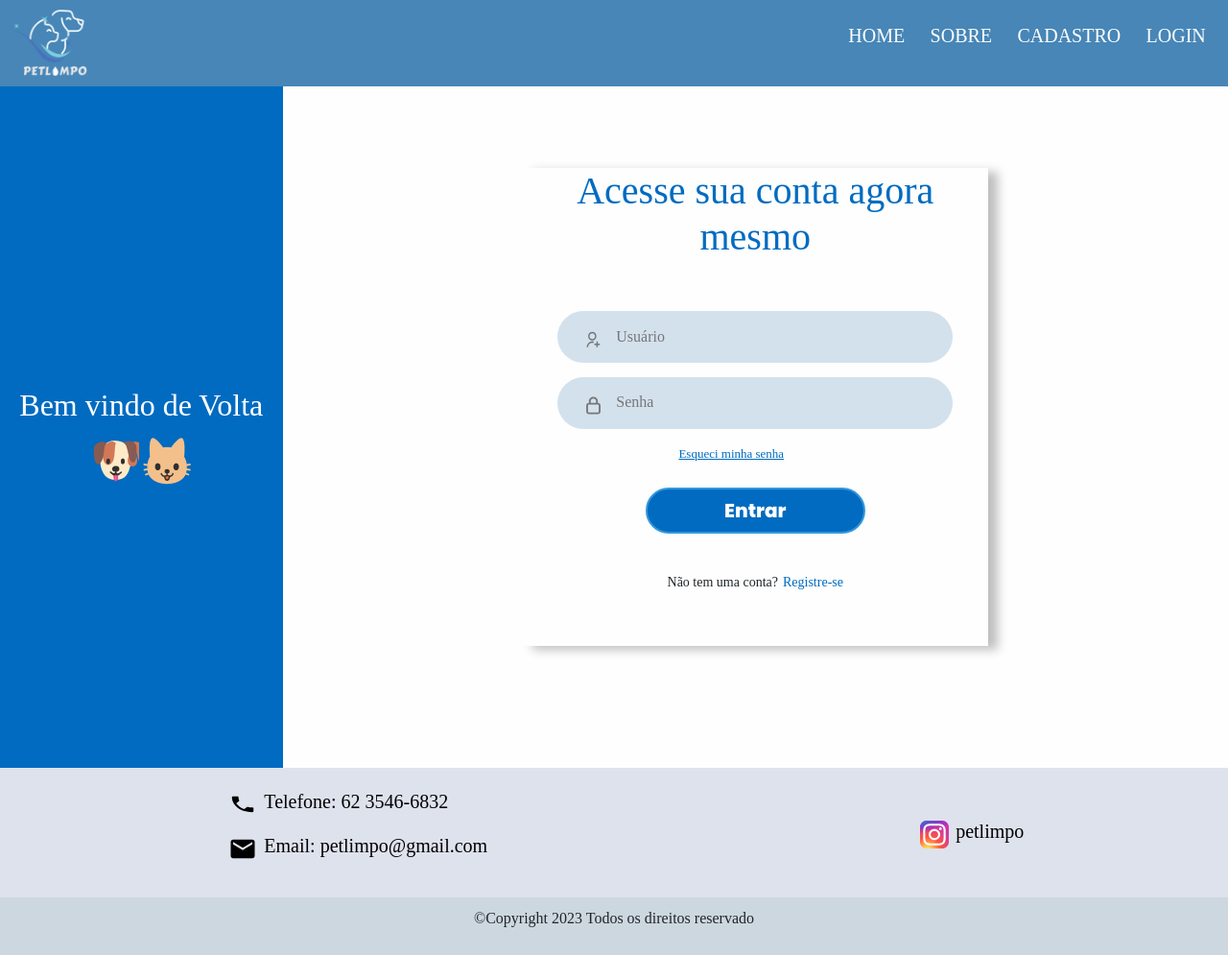
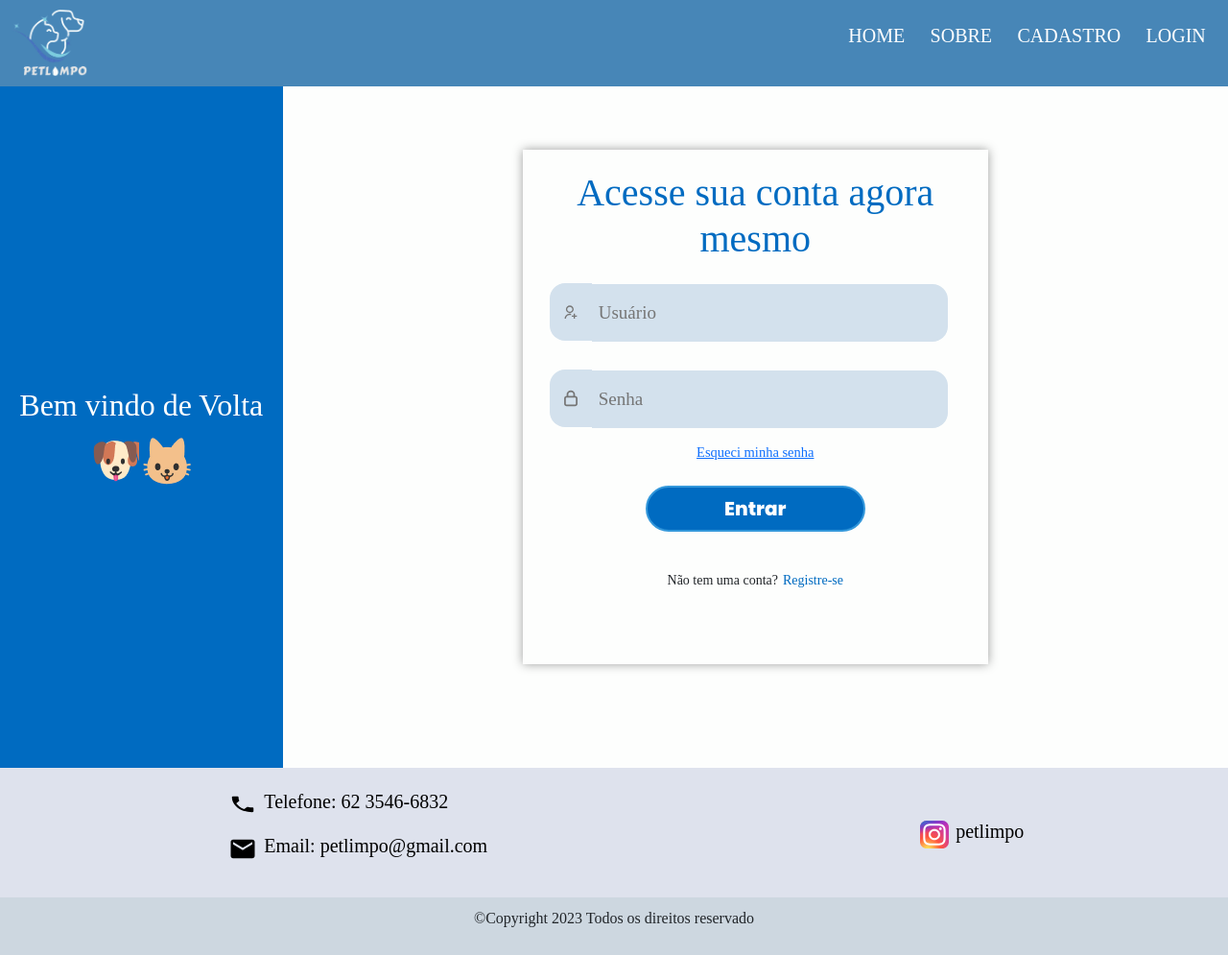
Before and after one commit to equiperassidwm/projeto_peti_limpo, a Django app: page /usuarios/user_login/ in a window 1280 px wide. Shown: the whole page at 96% size. Run offline with Django 4.2, Linux system fonts and the light colour scheme; some libraries are stand-ins or nearby versions.

Commit message:
Algumas modificaçãoes em login e home

```diff
--- a/servicos/templates/lista_agendamentos.html
+++ b/servicos/templates/lista_agendamentos.html
@@ -9,7 +9,7 @@
 <br><br><br><br><br><br>
 <h1 class="text-center my-3">Meus Agendamentos</h1>
 <br>
-<div class="container" style="margin-bottom: 20rem">
+<div style="margin-bottom: 20rem">
     <table class="table table-bordered table-striped text-center">
         <tr>
             <th scope="col">Usuário</th>
--- a/servicos/templates/solicitacao_agendamento.html
+++ b/servicos/templates/solicitacao_agendamento.html
@@ -12,7 +12,7 @@
         <div class="alert {{ message.tags }}">{{ message }}</div>
     {% endfor %}
 {% endif %}
-<div class="container">
+<div >
     <div class="row d-flex justify-content-around" style="margin: 0 auto;">
         <div class="col-md-5 col-12 p-5" style="margin-top: 4rem; box-shadow: 10px 4px 10px 0px rgba(0, 0, 0, 0.25); padding: 1rem;">
             <h3 class="font-destaque">Solicitação de Agendamento de Serviços</h3>
--- a/templates/static/geral/css/base-home.css
+++ b/templates/static/geral/css/base-home.css
@@ -58,7 +58,7 @@ header .container{
 
 #menu-d{
     position: absolute;
-    right: -350px;
+    left: 80%;
     top: 40px;
 }
 
--- a/templates/static/usuarios/css/login.css
+++ b/templates/static/usuarios/css/login.css
@@ -1,5 +1,10 @@
 @import url('https://fonts.googleapis.com/css2?family=Poppins:wght@500;700;800&display=swap');
 
+*{
+    margin: 0;
+    padding: 0;
+    box-sizing: border-box;
+}
 
 :root{
     --azul: #4786B7;
@@ -42,11 +47,11 @@
 
 
 .form{
-
+    box-shadow: 0px 0px 10px 0px rgba(0, 0, 0, 0.384);
     height: 100%;
     align-items: center;
     width: 50%;
-    margin: 0 auto;
+    margin: 60px auto;
 
 }
 
@@ -57,49 +62,42 @@
     font-family: 'Poppins', sans-serif ;
 
 }
-.campos{
-    padding-top: 30px;
-}
-.inputs{
-    width: 85%;
-    background:#D3E1ED;
-    border-radius: 40px;
-    margin: 15px auto;
 
+/* ********** */
+.campo{
+    padding: 0 5%;
 }
 
-.inputs input{
-    background:transparent;
-    border: none;
-    padding: 15px 0;
+.input-wraper input{
+    width: 85%;
+    display: inline-block;
+    margin: 15px auto;
+    background: #D3E1ED;
+    height: 60px;
+    border: #D3E1ED;
+    border-bottom-right-radius: 16px;
+    border-top-right-radius: 16px;
     outline: 0;
-    padding-left: 12px;
-    width: 80%;
+    font-size: 19px;
+    padding-left: 7px;
+}
+
+.input-wraper .img{
+    display: inline-block;
+    height: 60px;
+    width: 10%;
+    background: #D3E1ED;
+    padding: 15px;
+    border-bottom-left-radius: 16px;
+    border-top-left-radius: 16px;
+    position: relative;
+    right: -4px;
+    top: -3px;
+}
 
 
 
-}
-.inputs:hover{
-    border: 1px solid #006BC1;
-    width: 85%;
-    border-radius: 40px;
-
-}
-.inputs input::placeholder{
-    color: #767676;
-}
- .img{
-    background:#D3E1ED;
-    width: 15px;
-    margin-left: 30px;
-    color: #767676;
-    position: relative;
-    top: 1px;
- }
- #senha{
-    position: relative;
-    top:-1px ;
- }
+ /* ************ */
 
  .esqueci-senha{
     font-size: 14.5px;
--- a/usuarios/templates/cadastro.html
+++ b/usuarios/templates/cadastro.html
@@ -9,7 +9,7 @@
 {% block 'content' %}
 
     <div class="container py-5 px-2">
-        <h1 style="text-align: center; margin: 7rem 0 0 0;">Cadastro de Cliente</h1>
+        <h1 class="titulo-cadastro-cliente" style="text-align: center; margin: 7rem 0 0 0;">Cadastro de Cliente</h1>
         <br>
         {% if messages %}
             {% for message in messages %}
--- a/usuarios/templates/login.html
+++ b/usuarios/templates/login.html
@@ -25,22 +25,25 @@
         {% endif %}
 
         <div id="campoLogin" class="form d-flex flex-md-row flex-column">
-            <form style="box-shadow: 10px 4px 10px 0px rgba(0, 0, 0, 0.25);" action="{% url 'user_login' %}" method="POST"> {% csrf_token %}
+            <form action="{% url 'user_login' %}" method="POST"> {% csrf_token %}
             <div class="texto-inicial">
                 <h1>Acesse sua conta agora <br> mesmo</h1>
             </div>
 
-            <div  class="campos">
-                <div class="inputs">
+            <div  class="campo">
+
+
+                <div class="input-wraper">
                     <img class="img" src="{% static 'usuarios/img/icone-usuario.svg' %}" alt="icone-usuario">
                     <input required id="usuario" type="text" name="usuario" placeholder="Usuário">
 
                 </div>
-                <div class="inputs">
+                <div class="input-wraper">
                     <img class="img"src="{% static 'usuarios/img/icone-senha.svg' %}" alt="icone-senha">
                     <input required id="senha" type="password" name="senha" placeholder="Senha">
+                </div>
 
-                </div>
+
                 <div class="esqueci-senha text-center">
                     <a href="{% url 'password_reset' %}">Esqueci minha senha </a>
                 </div>
--- a/usuarios/views.py
+++ b/usuarios/views.py
@@ -10,33 +10,33 @@ from usuarios.forms.cadastro_forms import UsuarioComplementoForm, UserAddressFor
 
 
 # Create your views here.
-def cadastro(request):
-    if request.method == 'GET':
-        form_user = UsuarioComplementoForm()
-        form_endereco = UserAddressForm()
-        return render(request, 'cadastro.html', {'form_user': form_user, 'form_endereco': form_endereco})
+# def cadastro(request):
+#     if request.method == 'GET':
+#         form_user = UsuarioComplementoForm()
+#         form_endereco = UserAddressForm()
+#         return render(request, 'cadastro.html', {'form_user': form_user, 'form_endereco': form_endereco})
 
-    elif request.method == 'POST':
-        form_user = UsuarioComplementoForm(request.POST)
-        form_endereco = UserAddressForm(request.POST)
+#     elif request.method == 'POST':
+#         form_user = UsuarioComplementoForm(request.POST)
+#         form_endereco = UserAddressForm(request.POST)
 
-        if form_user.is_valid() and form_endereco.is_valid():
-            usuario = form_user.save(commit=False)
-            endereco = form_endereco.save(commit=False)
-            usuario.save()
-            # endereco.'variavel que recebe chave estrangeira na classe UserAddress'
-            endereco.usuario_complemento = usuario
-            endereco.save()
+#         if form_user.is_valid() and form_endereco.is_valid():
+#             usuario = form_user.save(commit=False)
+#             endereco = form_endereco.save(commit=False)
+#             usuario.save()
+#             # endereco.'variavel que recebe chave estrangeira na classe UserAddress'
+#             endereco.usuario_complemento = usuario
+#             endereco.save()
 
-            messages.add_message(request, constants.SUCCESS, 'Usuário cadastrado com Sucesso!')
-            return redirect('/usuarios/user_login')
+#             messages.add_message(request, constants.SUCCESS, 'Usuário cadastrado com Sucesso!')
+#             return redirect('/usuarios/user_login')
 
-        else:
-            messages.add_message(request, constants.ERROR, 'Algo deu erro no preenchimento do formulario')
-            # cria o formulário com os dados da request como valores iniciais
-            form_user = UsuarioComplementoForm()
-            form_endereco = UserAddressForm()
-            return render(request, 'cadastro.html', {'form_user': form_user , 'form_endereco': form_endereco})
+#         else:
+#             messages.add_message(request, constants.ERROR, 'Algo deu erro no preenchimento do formulario')
+#             # cria o formulário com os dados da request como valores iniciais
+#             form_user = UsuarioComplementoForm()
+#             form_endereco = UserAddressForm()
+#             return render(request, 'cadastro.html', {'form_user': form_user , 'form_endereco': form_endereco})
 
 
 
@@ -46,7 +46,7 @@ def cadastro(request):
 
 
 
-'''def cadastro(request):
+def cadastro(request):
     if request.method == 'GET':
         return render(request, 'cadastro.html')
 
@@ -116,7 +116,7 @@ def cadastro(request):
         except IntegrityError as e:
             messages.add_message(request, constants.ERROR, f'{str(e)} Erro ao cadastrar o Usuário ou o Endereço!')
             return redirect('/usuarios/cadastro')
-         '''
+
 
 def logar(request):
     if request.method == 'GET':
```
Also changed, not shown: templates/static/core/css/mobile.css (+14 -0 lines), templates/static/usuarios/css/cadastro.css (+4 -4 lines), db.sqlite3.
